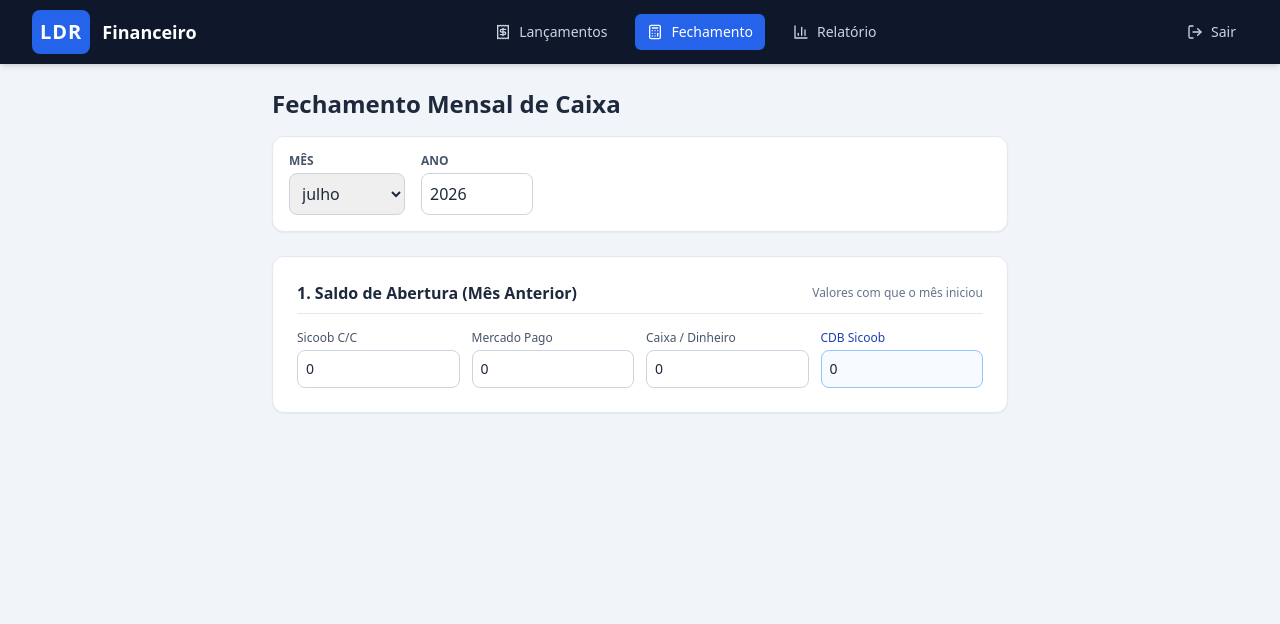
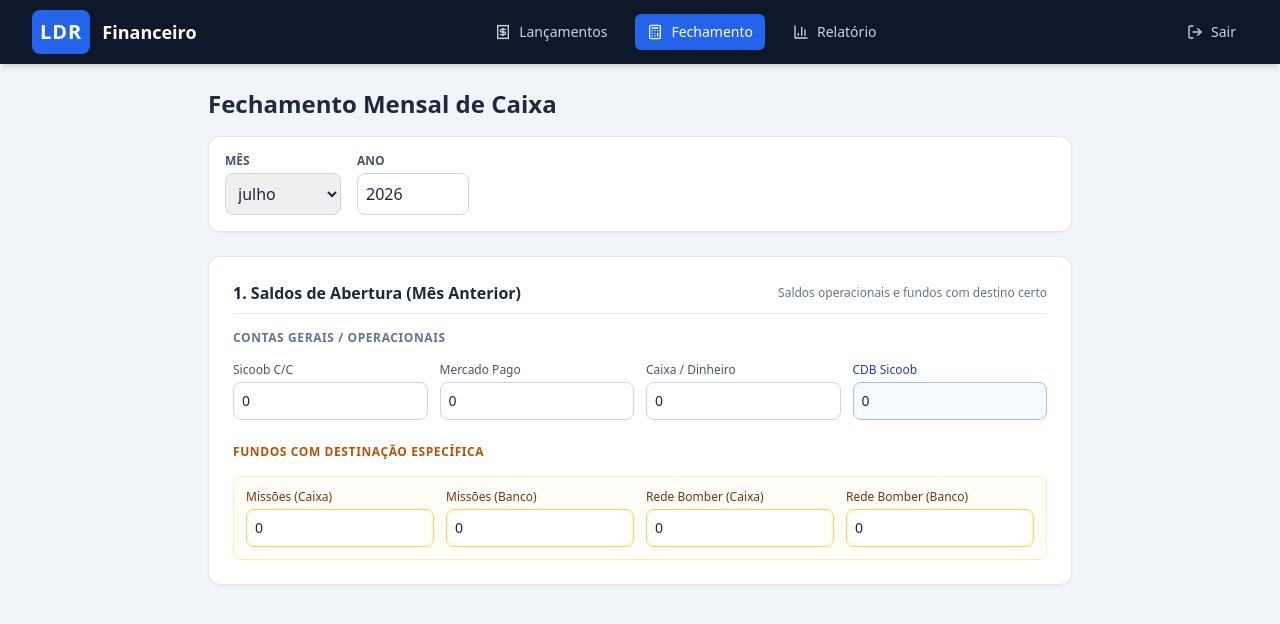
Before and after one commit to Cunha3307/ldr-financeiro, a Next.js app: page /fechamento in a window 1280 px wide. Shown: the top 624 px of the page. Built offline with nearby package versions, Linux system fonts and the light colour scheme; no server answers; the database is empty.

Commit message:
Refactor saldo handling and update comments

```diff
--- a/app/fechamento/page.tsx
+++ b/app/fechamento/page.tsx
@@ -12,12 +12,16 @@ export default function FechamentoPage() {
   const [carregando, setCarregando] = useState(false);
   const [mensagem, setMensagem] = useState({ tipo: '', texto: '' });
 
-  // Estado para edição do Saldo de Abertura / Anterior
+  // Estado para edição dos Saldos de Abertura / Anteriores (Gerais + Fundos Específicos)
   const [saldoAbertura, setSaldoAbertura] = useState({
     sicoob: 0,
     mercadoPago: 0,
     caixa: 0,
     cdb: 0,
+    missoesCaixa: 0,
+    missoesBanco: 0,
+    redeBomberCaixa: 0,
+    redeBomberBanco: 0,
   });
 
   useEffect(() => {
@@ -45,9 +49,22 @@ export default function FechamentoPage() {
         mercadoPago: Number(p.saldo_abertura_json.mercadoPago || 0),
         caixa: Number(p.saldo_abertura_json.caixa || 0),
         cdb: Number(p.saldo_abertura_json.cdb || 0),
+        missoesCaixa: Number(p.saldo_abertura_json.missoesCaixa || 0),
+        missoesBanco: Number(p.saldo_abertura_json.missoesBanco || 0),
+        redeBomberCaixa: Number(p.saldo_abertura_json.redeBomberCaixa || 0),
+        redeBomberBanco: Number(p.saldo_abertura_json.redeBomberBanco || 0),
       });
     } else {
-      setSaldoAbertura({ sicoob: 0, mercadoPago: 0, caixa: 0, cdb: 0 });
+      setSaldoAbertura({
+        sicoob: 0,
+        mercadoPago: 0,
+        caixa: 0,
+        cdb: 0,
+        missoesCaixa: 0,
+        missoesBanco: 0,
+        redeBomberCaixa: 0,
+        redeBomberBanco: 0,
+      });
     }
 
     if (p) {
@@ -63,6 +80,18 @@ export default function FechamentoPage() {
         let ofertasMissoes = 0;
         let ofertasEspeciais = 0;
         let ofertasRedeBomber = 0;
+
+        // Entradas específicas por conta/fundo
+        let missoesCaixaEntrada = 0;
+        let missoesBancoEntrada = 0;
+        let redeBomberCaixaEntrada = 0;
+        let redeBomberBancoEntrada = 0;
+
+        // Saídas específicas por conta/fundo
+        let missoesCaixaSaida = 0;
+        let missoesBancoSaida = 0;
+        let redeBomberCaixaSaida = 0;
+        let redeBomberBancoSaida = 0;
 
         let entradasSicoob = 0;
         let entradasMercadoPago = 0;
@@ -83,30 +112,49 @@ export default function FechamentoPage() {
           const catNome = l.categorias?.nome ? l.categorias.nome.toLowerCase() : '';
           const contaNome = l.contas?.nome ? l.contas.nome.toLowerCase() : '';
 
+          const isCaixa = contaNome.includes('caixa') || contaNome.includes('dinheiro');
+
           if (l.tipo === 'entrada') {
             totalGeralEntradas += val;
 
             if (catNome.includes('dízimo') || catNome.includes('dizimo')) dizimos += val;
-            else if (catNome.includes('missões') || catNome.includes('missoes')) ofertasMissoes += val;
-            else if (catNome.includes('especial') || catNome.includes('especiais')) ofertasEspeciais += val;
-            else if (catNome.includes('bomber')) ofertasRedeBomber += val;
-            else if (catNome.includes('oferta')) ofertas += val;
+            else if (catNome.includes('missões') || catNome.includes('missoes')) {
+              ofertasMissoes += val;
+              if (isCaixa) missoesCaixaEntrada += val;
+              else missoesBancoEntrada += val;
+            } else if (catNome.includes('especial') || catNome.includes('especiais')) {
+              ofertasEspeciais += val;
+            } else if (catNome.includes('bomber')) {
+              ofertasRedeBomber += val;
+              if (isCaixa) redeBomberCaixaEntrada += val;
+              else redeBomberBancoEntrada += val;
+            } else if (catNome.includes('oferta')) {
+              ofertas += val;
+            }
 
             if (contaNome.includes('cdb')) entradasCDB += val;
             else if (contaNome.includes('sicoob')) entradasSicoob += val;
 
             if (contaNome.includes('mercado') || contaNome.includes('pago')) entradasMercadoPago += val;
-            if (contaNome.includes('caixa') || contaNome.includes('dinheiro')) entradasCaixa += val;
+            if (isCaixa) entradasCaixa += val;
           }
 
           if (l.tipo === 'saida') {
             totalGeralSaidas += val;
 
+            if (catNome.includes('missões') || catNome.includes('missoes')) {
+              if (isCaixa) missoesCaixaSaida += val;
+              else missoesBancoSaida += val;
+            } else if (catNome.includes('bomber')) {
+              if (isCaixa) redeBomberCaixaSaida += val;
+              else redeBomberBancoSaida += val;
+            }
+
             if (contaNome.includes('cdb')) saidasCDB += val;
             else if (contaNome.includes('sicoob')) saidasSicoob += val;
 
             if (contaNome.includes('mercado') || contaNome.includes('pago')) saidasMercadoPago += val;
-            if (contaNome.includes('caixa') || contaNome.includes('dinheiro')) saidasCaixa += val;
+            if (isCaixa) saidasCaixa += val;
           }
         });
 
@@ -126,6 +174,14 @@ export default function FechamentoPage() {
           saidasCaixa,
           saidasCDB,
           totalGeralSaidas,
+          missoesCaixaEntrada,
+          missoesBancoEntrada,
+          redeBomberCaixaEntrada,
+          redeBomberBancoEntrada,
+          missoesCaixaSaida,
+          missoesBancoSaida,
+          redeBomberCaixaSaida,
+          redeBomberBancoSaida,
           resultadoMes: totalGeralEntradas - totalGeralSaidas,
         });
       }
@@ -158,12 +214,16 @@ export default function FechamentoPage() {
 
     const user = (await supabase.auth.getUser()).data.user;
 
-    // Calcular saldos finais de cada conta para transportar
+    // Calcular saldos finais transportados
     const saldoFinalTransporte = {
       sicoob: saldoAbertura.sicoob + resumo.entradasSicoob - resumo.saidasSicoob,
       mercadoPago: saldoAbertura.mercadoPago + resumo.entradasMercadoPago - resumo.saidasMercadoPago,
       caixa: saldoAbertura.caixa + resumo.entradasCaixa - resumo.saidasCaixa,
       cdb: saldoAbertura.cdb + resumo.entradasCDB - resumo.saidasCDB,
+      missoesCaixa: saldoAbertura.missoesCaixa + resumo.missoesCaixaEntrada - resumo.missoesCaixaSaida,
+      missoesBanco: saldoAbertura.missoesBanco + resumo.missoesBancoEntrada - resumo.missoesBancoSaida,
+      redeBomberCaixa: saldoAbertura.redeBomberCaixa + resumo.redeBomberCaixaEntrada - resumo.redeBomberCaixaSaida,
+      redeBomberBanco: saldoAbertura.redeBomberBanco + resumo.redeBomberBancoEntrada - resumo.redeBomberBancoSaida,
     };
 
     // 1. Atualizar o Período Atual para FECHADO
@@ -202,14 +262,14 @@ export default function FechamentoPage() {
     } else {
       setMensagem({
         tipo: 'sucesso',
-        texto: `Mês ${mes}/${ano} FECHADO com sucesso! O saldo final foi levado como abertura para ${proximoMes}/${proximoAno}.`,
+        texto: `Mês ${mes}/${ano} FECHADO com sucesso! Todos os saldos (gerais e de fundos) foram levados para ${proximoMes}/${proximoAno}.`,
       });
       carregarFechamento();
     }
     setCarregando(false);
   };
 
-  // Cálculo dos Saldos Finais Consolidados
+  // Cálculos Consolidados Finais
   const totalAbertura =
     saldoAbertura.sicoob + saldoAbertura.mercadoPago + saldoAbertura.caixa + saldoAbertura.cdb;
 
@@ -218,12 +278,19 @@ export default function FechamentoPage() {
   const saldoFinalCaixa = saldoAbertura.caixa + (resumo?.entradasCaixa || 0) - (resumo?.saidasCaixa || 0);
   const saldoFinalCDB = saldoAbertura.cdb + (resumo?.entradasCDB || 0) - (resumo?.saidasCDB || 0);
 
+  // Fundos Específicos
+  const saldoFinalMissoesCaixa = saldoAbertura.missoesCaixa + (resumo?.missoesCaixaEntrada || 0) - (resumo?.missoesCaixaSaida || 0);
+  const saldoFinalMissoesBanco = saldoAbertura.missoesBanco + (resumo?.missoesBancoEntrada || 0) - (resumo?.missoesBancoSaida || 0);
+
+  const saldoFinalRedeBomberCaixa = saldoAbertura.redeBomberCaixa + (resumo?.redeBomberCaixaEntrada || 0) - (resumo?.redeBomberCaixaSaida || 0);
+  const saldoFinalRedeBomberBanco = saldoAbertura.redeBomberBanco + (resumo?.redeBomberBancoEntrada || 0) - (resumo?.redeBomberBancoSaida || 0);
+
   const saldoFinalTotal = totalAbertura + (resumo?.resultadoMes || 0);
 
   return (
     <div className="min-h-screen bg-slate-100 pb-12">
       <Navbar />
-      <div className="max-w-3xl mx-auto px-4 pt-6">
+      <div className="max-w-4xl mx-auto px-4 pt-6">
         <h1 className="text-2xl font-bold text-slate-800 mb-4">Fechamento Mensal de Caixa</h1>
 
         {/* SELETOR DE MÊS/ANO */}
@@ -266,15 +333,17 @@ export default function FechamentoPage() {
           </div>
         )}
 
-        {/* 1. SEÇÃO DE SALDO INICIAL DO MÊS / SALDO ANTERIOR */}
+        {/* 1. SEÇÃO DE SALDOS DE ABERTURA */}
         <div className="bg-white p-6 rounded-xl shadow-sm border border-slate-200 mb-6 space-y-4">
           <div className="flex justify-between items-center border-b pb-2">
             <h2 className="text-base font-bold text-slate-800">
-              1. Saldo de Abertura (Mês Anterior)
+              1. Saldos de Abertura (Mês Anterior)
             </h2>
-            <span className="text-xs text-slate-500">Valores com que o mês iniciou</span>
+            <span className="text-xs text-slate-500">Saldos operacionais e fundos com destino certo</span>
           </div>
 
+          {/* Contas Operacionais */}
+          <p className="text-xs font-bold text-slate-500 uppercase tracking-wider">Contas Gerais / Operacionais</p>
           <div className="grid grid-cols-2 sm:grid-cols-4 gap-3">
             <div>
               <label className="block text-xs text-slate-600 mb-1 font-medium">Sicoob C/C</label>
@@ -322,17 +391,66 @@ export default function FechamentoPage() {
             </div>
           </div>
 
+          {/* Fundos de Destino Específico */}
+          <p className="text-xs font-bold text-amber-700 uppercase tracking-wider pt-2">Fundos com Destinação Específica</p>
+          <div className="grid grid-cols-2 sm:grid-cols-4 gap-3 bg-amber-50/40 p-3 rounded-lg border border-amber-200/60">
+            <div>
+              <label className="block text-xs text-amber-900 mb-1 font-medium">Missões (Caixa)</label>
+              <input
+                type="number"
+                step="0.01"
+                disabled={periodo?.status === 'fechado'}
+                value={saldoAbertura.missoesCaixa}
+                onChange={(e) => setSaldoAbertura({ ...saldoAbertura, missoesCaixa: Number(e.target.value) })}
+                className="w-full border border-amber-300 rounded-lg p-2 text-sm text-slate-800 disabled:bg-slate-100"
+              />
+            </div>
+            <div>
+              <label className="block text-xs text-amber-900 mb-1 font-medium">Missões (Banco)</label>
+              <input
+                type="number"
+                step="0.01"
+                disabled={periodo?.status === 'fechado'}
+                value={saldoAbertura.missoesBanco}
+                onChange={(e) => setSaldoAbertura({ ...saldoAbertura, missoesBanco: Number(e.target.value) })}
+                className="w-full border border-amber-300 rounded-lg p-2 text-sm text-slate-800 disabled:bg-slate-100"
+              />
+            </div>
+            <div>
+              <label className="block text-xs text-amber-900 mb-1 font-medium">Rede Bomber (Caixa)</label>
+              <input
+                type="number"
+                step="0.01"
+                disabled={periodo?.status === 'fechado'}
+                value={saldoAbertura.redeBomberCaixa}
+                onChange={(e) => setSaldoAbertura({ ...saldoAbertura, redeBomberCaixa: Number(e.target.value) })}
+                className="w-full border border-amber-300 rounded-lg p-2 text-sm text-slate-800 disabled:bg-slate-100"
+              />
+            </div>
+            <div>
+              <label className="block text-xs text-amber-900 mb-1 font-medium">Rede Bomber (Banco)</label>
+              <input
+                type="number"
+                step="0.01"
+                disabled={periodo?.status === 'fechado'}
+                value={saldoAbertura.redeBomberBanco}
+                onChange={(e) => setSaldoAbertura({ ...saldoAbertura, redeBomberBanco: Number(e.target.value) })}
+                className="w-full border border-amber-300 rounded-lg p-2 text-sm text-slate-800 disabled:bg-slate-100"
+              />
+            </div>
+          </div>
+
           {periodo?.status === 'aberto' && (
             <button
               onClick={salvarSaldoAbertura}
               className="text-xs bg-slate-200 hover:bg-slate-300 text-slate-800 font-semibold px-3 py-1.5 rounded transition"
             >
-              Salvar Saldo Inicial
+              Salvar Saldos Iniciais
             </button>
           )}
         </div>
 
-        {/* 2. DEMONSTRATIVO DO MÊS E SALDO FINAL */}
+        {/* 2. DEMONSTRATIVO DO MÊS E SALDOS FINAIS */}
         {resumo && (
           <div className="bg-white p-6 rounded-xl shadow-sm border border-slate-200 space-y-6">
             <div className="flex justify-between items-center border-b pb-4">
@@ -356,11 +474,11 @@ export default function FechamentoPage() {
                 <span className="font-semibold text-slate-900">R$ {resumo.dizimos.toFixed(2)}</span>
               </div>
               <div className="flex justify-between py-1 border-b border-slate-100">
-                <span>Total de Ofertas:</span>
+                <span>Total de Ofertas Geral:</span>
                 <span className="font-semibold text-slate-900">R$ {resumo.ofertas.toFixed(2)}</span>
               </div>
               <div className="flex justify-between py-1 border-b border-slate-100">
-                <span>Oferta Missões:</span>
+                <span>Ofertas Missões (Mês):</span>
                 <span className="font-semibold text-slate-900">R$ {resumo.ofertasMissoes.toFixed(2)}</span>
               </div>
               <div className="flex justify-between py-1 border-b border-slate-100">
@@ -368,7 +486,7 @@ export default function FechamentoPage() {
                 <span className="font-semibold text-slate-900">R$ {resumo.ofertasEspeciais.toFixed(2)}</span>
               </div>
               <div className="flex justify-between py-1 border-b border-slate-100">
-                <span>Ofertas Rede Bomber:</span>
+                <span>Ofertas Rede Bomber (Mês):</span>
                 <span className="font-semibold text-slate-900">R$ {resumo.ofertasRedeBomber.toFixed(2)}</span>
               </div>
 
@@ -382,27 +500,55 @@ export default function FechamentoPage() {
                 <span className="font-bold text-red-700">R$ {resumo.totalGeralSaidas.toFixed(2)}</span>
               </div>
 
-              {/* SALDO EM CADA CONTA NO FIM DO MÊS */}
+              {/* DEMONSTRATIVO DE SALDOS ACUMULADOS POR CONTA */}
               <div className="pt-4 border-t space-y-2">
                 <h3 className="font-bold text-slate-800 text-xs uppercase tracking-wider mb-2">
-                  Saldo Acumulado Final (Abertura + Entradas - Saídas)
+                  Saldo Final das Contas (Abertura + Movimentação)
                 </h3>
 
-                <div className="flex justify-between py-1 px-2 bg-slate-50 rounded">
+                <div className="grid grid-cols-1 sm:grid-cols-2 gap-2">
+                  <div className="flex justify-between py-1.5 px-3 bg-slate-50 rounded">
                     <span>Sicoob C/C:</span>
                     <span className="font-semibold">R$ {saldoFinalSicoob.toFixed(2)}</span>
                   </div>
-                <div className="flex justify-between py-1 px-2 bg-slate-50 rounded">
+                  <div className="flex justify-between py-1.5 px-3 bg-slate-50 rounded">
                     <span>Mercado Pago:</span>
                     <span className="font-semibold">R$ {saldoFinalMP.toFixed(2)}</span>
                   </div>
-                <div className="flex justify-between py-1 px-2 bg-slate-50 rounded">
+                  <div className="flex justify-between py-1.5 px-3 bg-slate-50 rounded">
                     <span>Caixa / Dinheiro:</span>
                     <span className="font-semibold">R$ {saldoFinalCaixa.toFixed(2)}</span>
                   </div>
-                <div className="flex justify-between py-1 px-2 bg-blue-50 text-blue-900 rounded font-semibold">
+                  <div className="flex justify-between py-1.5 px-3 bg-blue-50 text-blue-900 rounded font-semibold">
                     <span>CDB Sicoob:</span>
                     <span>R$ {saldoFinalCDB.toFixed(2)}</span>
+                  </div>
+                </div>
+              </div>
+
+              {/* DEMONSTRATIVO DE FUNDOS COM DESTINAÇÃO ESPECÍFICA */}
+              <div className="pt-4 border-t space-y-2">
+                <h3 className="font-bold text-amber-800 text-xs uppercase tracking-wider mb-2">
+                  Saldos Finais de Fundos Destinados (Acumulado)
+                </h3>
+
+                <div className="grid grid-cols-1 sm:grid-cols-2 gap-2 text-xs">
+                  <div className="flex justify-between py-1.5 px-3 bg-amber-50 rounded border border-amber-200">
+                    <span>Missões (Caixa):</span>
+                    <span className="font-semibold text-amber-900">R$ {saldoFinalMissoesCaixa.toFixed(2)}</span>
+                  </div>
+                  <div className="flex justify-between py-1.5 px-3 bg-amber-50 rounded border border-amber-200">
+                    <span>Missões (Banco):</span>
+                    <span className="font-semibold text-amber-900">R$ {saldoFinalMissoesBanco.toFixed(2)}</span>
+                  </div>
+                  <div className="flex justify-between py-1.5 px-3 bg-amber-50 rounded border border-amber-200">
+                    <span>Rede Bomber (Caixa):</span>
+                    <span className="font-semibold text-amber-900">R$ {saldoFinalRedeBomberCaixa.toFixed(2)}</span>
+                  </div>
+                  <div className="flex justify-between py-1.5 px-3 bg-amber-50 rounded border border-amber-200">
+                    <span>Rede Bomber (Banco):</span>
+                    <span className="font-semibold text-amber-900">R$ {saldoFinalRedeBomberBanco.toFixed(2)}</span>
+                  </div>
                 </div>
               </div>
 
@@ -421,11 +567,11 @@ export default function FechamentoPage() {
                 disabled={carregando}
                 className="w-full bg-slate-900 hover:bg-slate-800 text-white font-medium p-3 rounded-lg transition mt-4"
               >
-                {carregando ? 'Processando...' : 'Aprovar Fechamento e Transportar Saldo'}
+                {carregando ? 'Processando...' : 'Aprovar Fechamento e Transportar Todos os Saldos'}
               </button>
             ) : (
               <p className="text-sm text-slate-500 text-center italic mt-4">
-                Este período já foi finalizado. O saldo final foi automaticamente aplicado como saldo inicial do mês subsequente.
+                Este período já foi finalizado. Os saldos de abertura e fundos foram levados ao mês subsequente.
               </p>
             )}
           </div>
```
Lines whose indentation alone changed are shown as unchanged.
